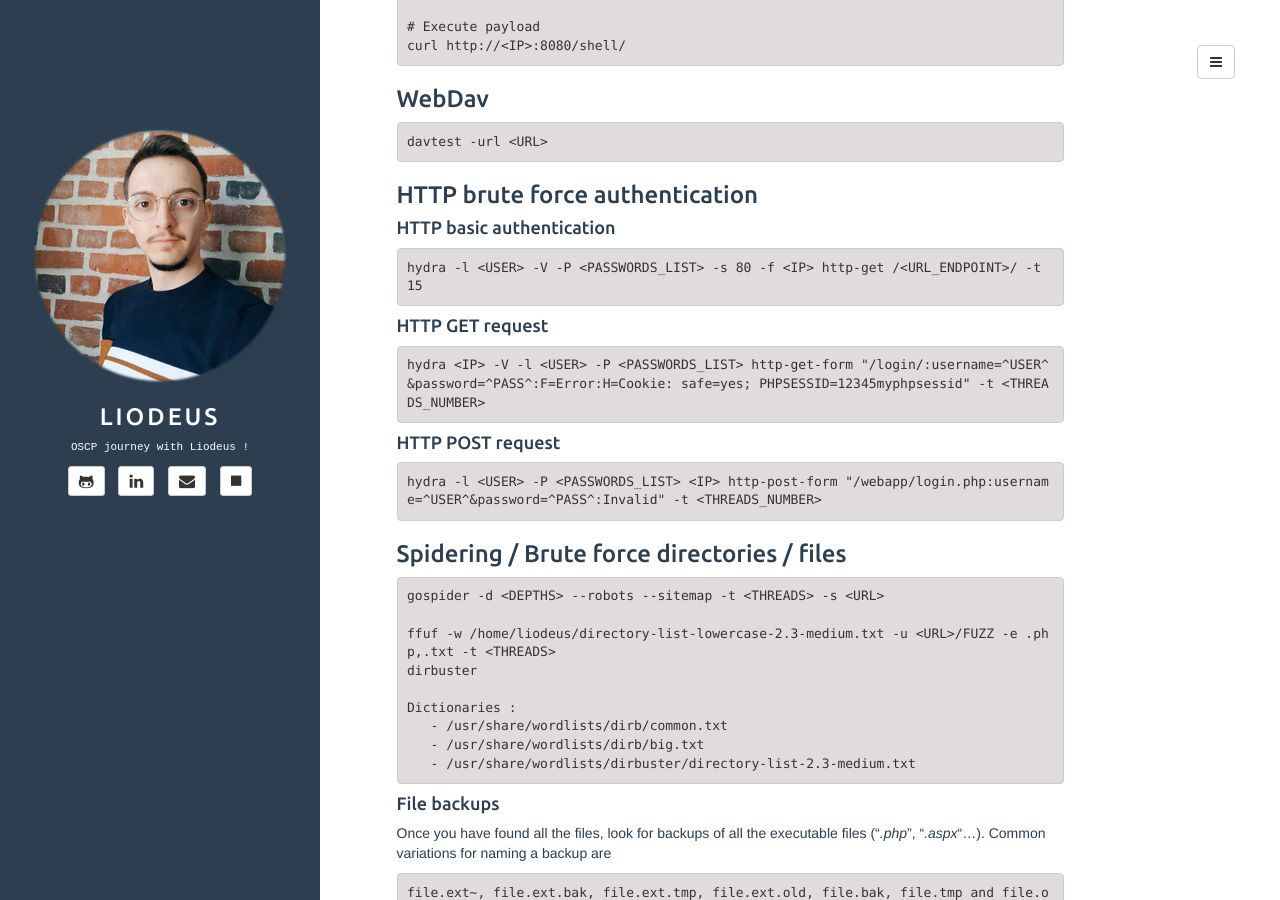
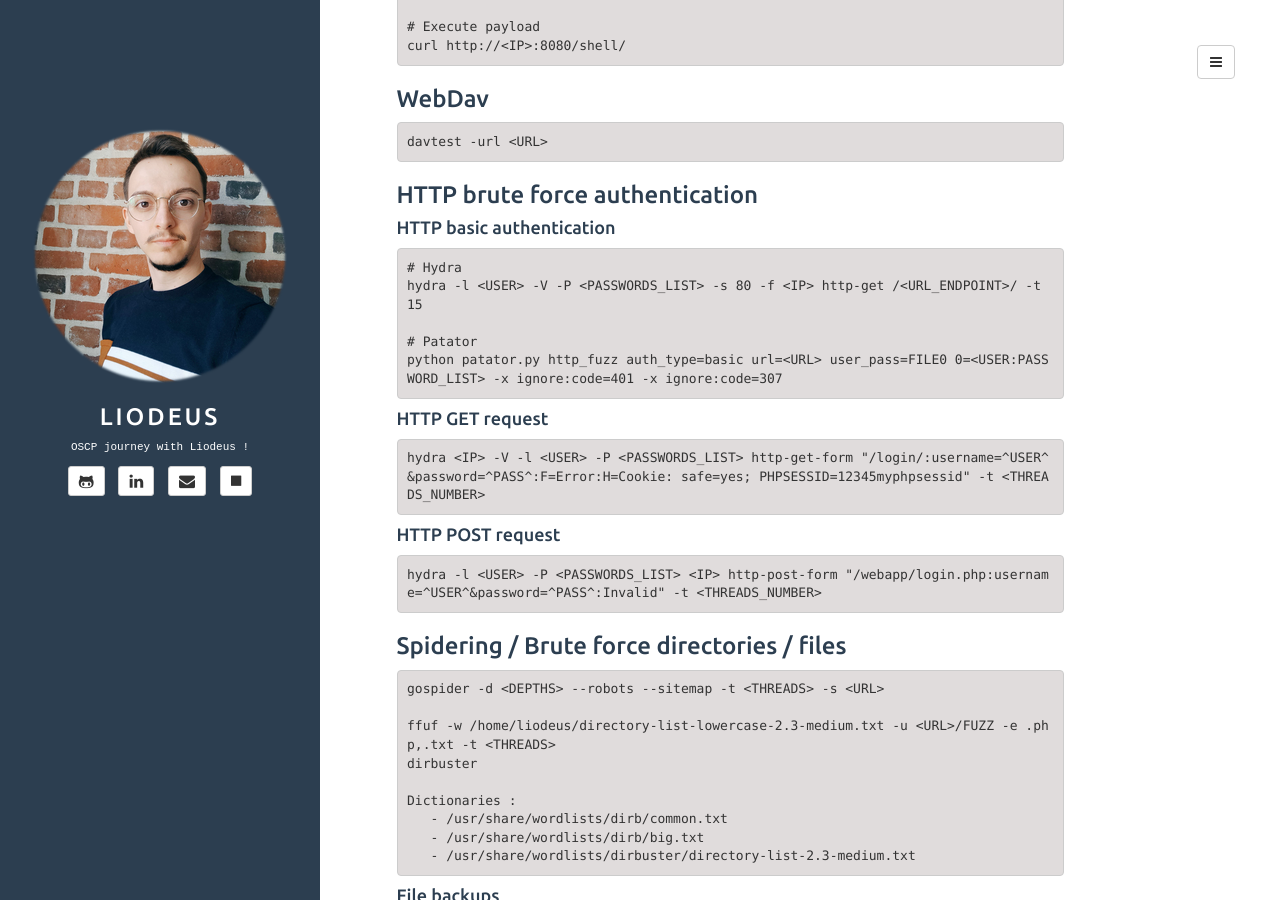
Before and after one commit to Liodeus/liodeus.github.io, a Jekyll site: the page built from _posts/2020-09-18-OSCP-personal-cheatsheet.md, in a window 1280 px wide and 900 px high, scrolled down 9190 px. Built offline with Jekyll 4.4.1, drawn with Linux system fonts in a browser that asks for light colours.

Commit message:
Add files via upload

````diff
--- a/_posts/2020-09-18-OSCP-personal-cheatsheet.md
+++ b/_posts/2020-09-18-OSCP-personal-cheatsheet.md
@@ -545,7 +545,11 @@ davtest -url <URL>
 #### HTTP basic authentication
 
 ```
+# Hydra
 hydra -l <USER> -V -P <PASSWORDS_LIST> -s 80 -f <IP> http-get /<URL_ENDPOINT>/ -t 15
+
+# Patator
+python patator.py http_fuzz auth_type=basic url=<URL> user_pass=FILE0 0=<USER:PASSWORD_LIST> -x ignore:code=401 -x ignore:code=307
 ```
 
 #### HTTP GET request
````
